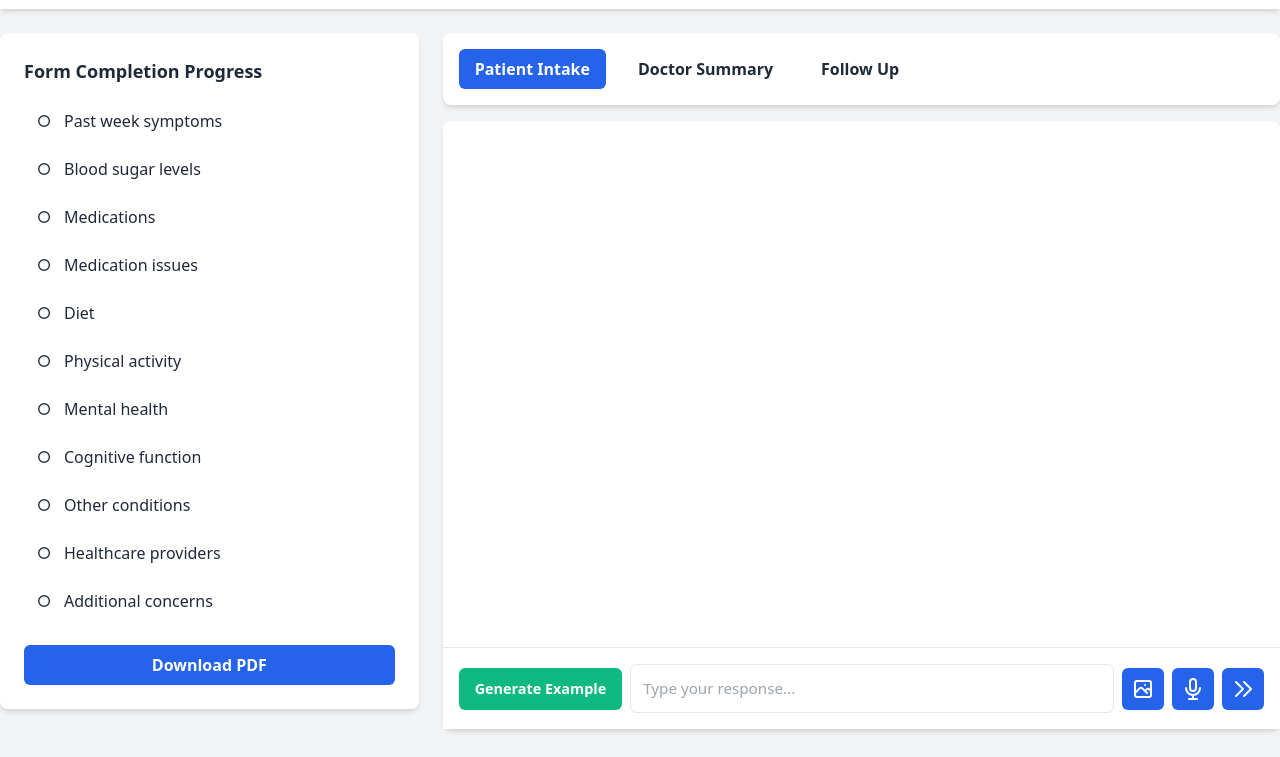
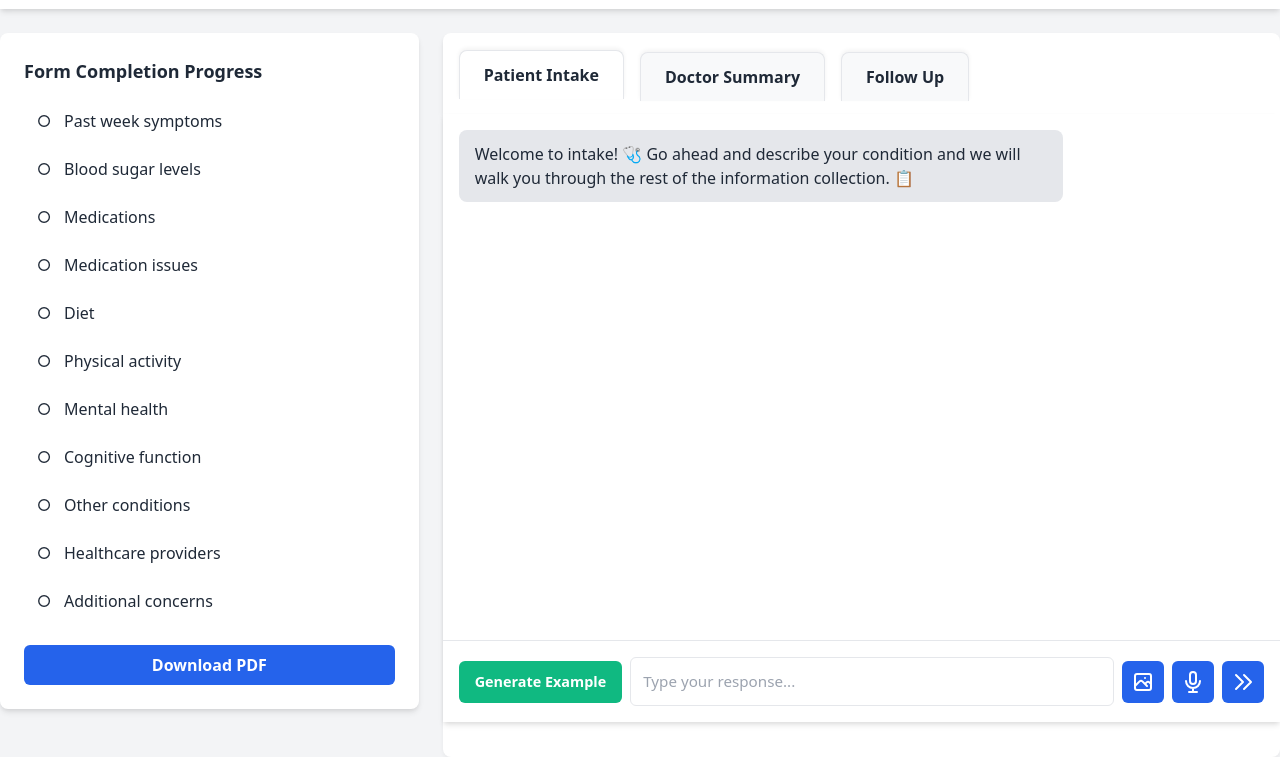
Before and after one commit to WandLZhang/clinical-intake-summary-followup, a plain HTML site: page index.html in a window 1280 px wide. Shown: the part 43-800 px from the top of the page. Drawn offline with nearby package versions, Linux system fonts and the light colour scheme.

Commit message:
update tab style

```diff
--- a/css/styles.css
+++ b/css/styles.css
@@ -105,18 +105,38 @@ body {
 }
 
 /* Tab Styles */
+.tabs {
+    border-bottom: 1px solid var(--border-color);
+    position: relative;
+    margin-bottom: -1px;
+    display: flex;
+    gap: 4px;
+    border-radius: 8px 8px 0 0;
+}
+
 .tab-btn {
-    padding: 0.5rem 1rem;
-    border-radius: 0.375rem;
+    padding: 0.75rem 1.5rem;
+    position: relative;
+    background: white;
+    border: 1px solid var(--border-color);
+    border-bottom: none;
+    border-radius: 8px 8px 0 0;
     font-weight: 600;
-    transition: all 0.3s ease;
     color: var(--text-color);
     cursor: pointer;
+    transform: translateY(1px);
+    transition: all 0.2s ease;
+    box-shadow: 0 -2px 4px rgba(0,0,0,0.05);
+}
+
+.tab-btn:not(.active) {
+    background: #f8f9fa;
+    transform: translateY(3px);
 }
 
 .tab-btn.active {
-    background-color: var(--primary-color);
-    color: white;
+    z-index: 2;
+    border-bottom-color: white;
 }
 
 .tab-pane {
@@ -127,11 +147,22 @@ body {
     display: block;
 }
 
+.tab-content {
+    /* remove the border line */
+    border-radius: 0 8px 8px 8px;
+    background: white;
+    box-shadow: 0 2px 4px rgba(0,0,0,0.05);
+    position: relative;
+    z-index: 1;
+}
+
 /* Chat Container Styles */
 .chat-container {
     height: calc(100vh - 12rem);
     display: flex;
     flex-direction: column;
+    border-bottom: none;
+    border-radius: 0 0 0 0;
 }
 
 .chat-messages {
@@ -203,7 +234,7 @@ body {
     max-height: 200px;
     line-height: 1.5;
     font-size: 0.95rem;
-    min-width: 0; /* Allow shrinking below content size */
+    min-width: 0;
 }
 
 .input-actions {
--- a/js/ui.js
+++ b/js/ui.js
@@ -11,6 +11,9 @@ export function initializeUI() {
     const tabButtons = document.querySelectorAll('.tab-btn');
 
     updateProgressItems();
+
+    // Add this line at the end:
+addMessageToChat('bot', 'Welcome to intake! 🩺 Go ahead and describe your condition and we will walk you through the rest of the information collection. 📋');
 }
 
 export function updateProgressItems() {
```
